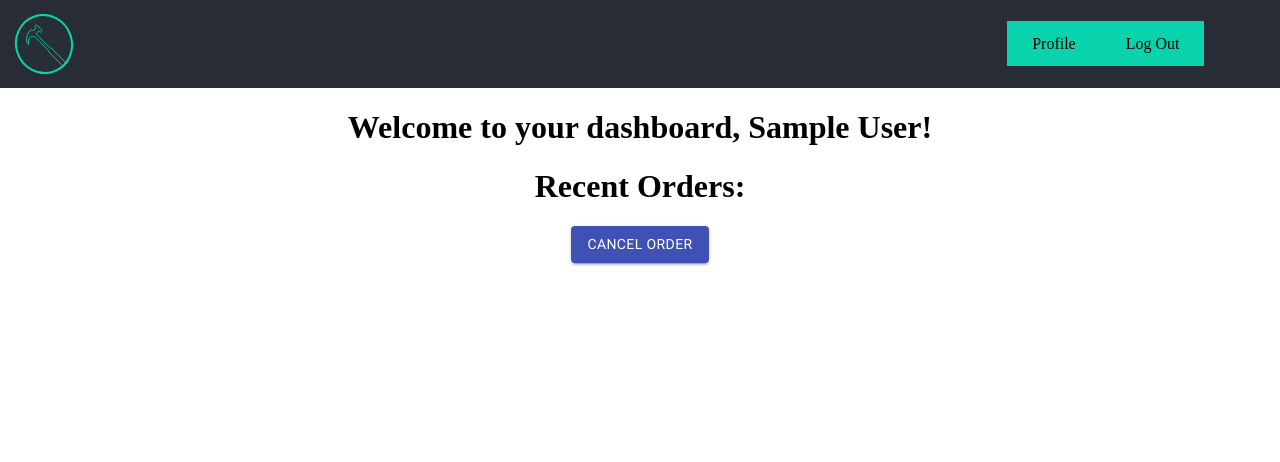
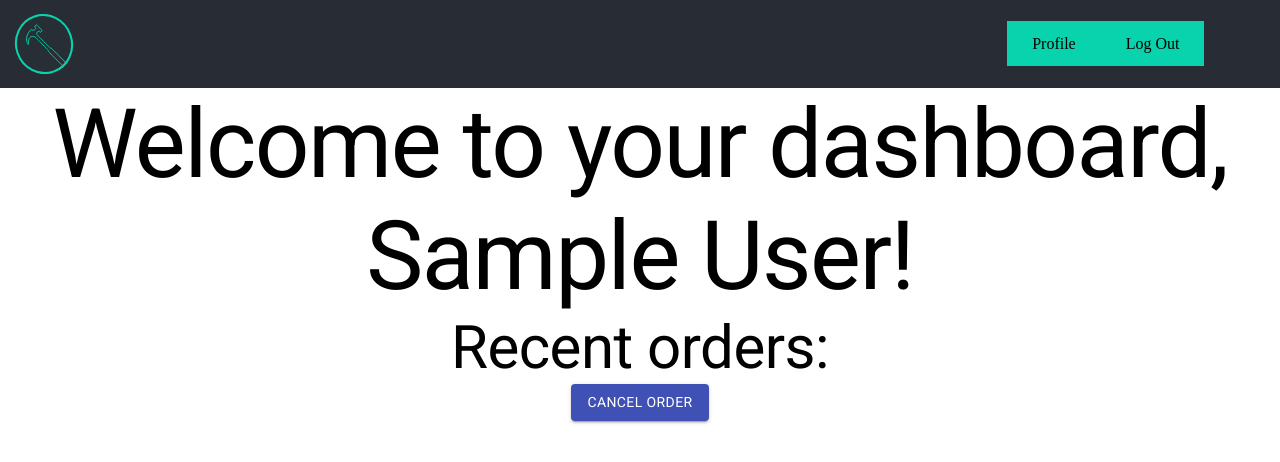
Before and after one commit to mvanree00/Home-Order-Spark, a React (Create React App) app in the folder client/: page / in a window 1280 px wide. Shown: the top 462 px of the page. Built offline with nearby package versions, Linux system fonts and the light colour scheme; sample sign-in values are in the browser's storage.

Commit message:
Dashboard UI update

```diff
--- a/client/src/views/Dashboard.js
+++ b/client/src/views/Dashboard.js
@@ -1,12 +1,14 @@
 import React from 'react'
 import Button from '@material-ui/core/Button'
+import Typography from '@material-ui/core/Typography'
+import 'fontsource-roboto'
 
 const Dashboard = (props) => {
     if(props.user.atype === "Volunteer"){
         return (
             <div align="center">
-                <h1>Welcome to your volunteer dashboard, {props.user.name}!</h1>
-                <h1>Current open orders:</h1>
+                <Typography variant="h1">Welcome to your volunteer dashboard, {props.user.name}!</Typography>
+                <Typography variant="h2">Current open orders:</Typography>
                 <div align="center">
                     <Button variant ="contained" color="primary" type="submit">Accept Order</Button>
                 </div>
@@ -16,17 +18,17 @@ const Dashboard = (props) => {
     else if(props.user.atype === "Store"){
         return (
             <div align="center">
-                <h1>Welcome to your store dashboard, {props.user.name}!</h1>
-                <h1>Add Inventory</h1>
-                <h1>View Inventory</h1>
+                <Typography variant="h1">Welcome to your store dashboard, {props.user.name}!</Typography>
+                <Typography variant="h2">Add Inventory</Typography>
+                <Typography variant="h2">View Inventory</Typography>
             </div>
         )
     }
     else{
         return (
             <div align="center">
-                <h1>Welcome to your dashboard, {props.user.name}!</h1>
-                <h1>Recent Orders:</h1>
+                <Typography variant="h1">Welcome to your dashboard, {props.user.name}!</Typography>
+                <Typography variant="h2">Recent orders:</Typography>
                 <Button variant ="contained" color="primary" type="submit">Cancel Order</Button>
             </div>
 
```
